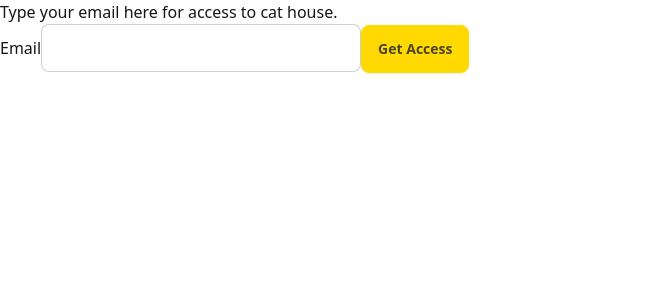
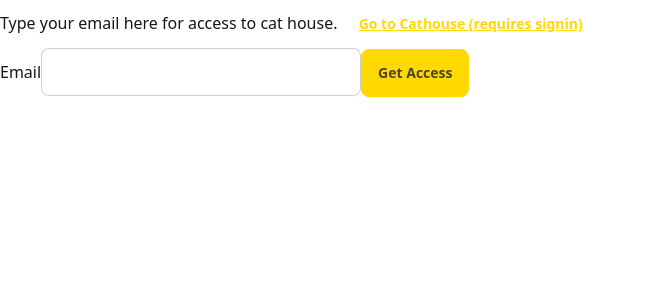
Before and after one commit to rmccrear/capstone-lv-3-2024-demo, a Next.js app: page /cathouse-login in a window 1280 px wide. Shown: the top 300 px of the page, without its empty margins (0-646 px from the left). Built offline with nearby package versions, Linux system fonts and the light colour scheme.

Commit message:
add link to cathouse login

```diff
--- a/src/pages/cathouse-login.js
+++ b/src/pages/cathouse-login.js
@@ -1,3 +1,4 @@
+import Link from "next/link";
 import { useState } from "react";
 
 export default function CatHouseLoginPage(){
@@ -23,11 +24,11 @@ export default function CatHouseLoginPage(){
 
   return (<div>
     <p>
-      Type your email here for access to cat house.
+      Type your email here for access to cat house. <Link className="btn btn-link" href="cathouse">Go to Cathouse (requires signin)</Link>
     </p>
     <form>
       {/* step 2: sync state and input value */}
-      <label for="email-label">Email</label>
+      <label htmlFor="email-label">Email</label>
       <input
          onChange={handleEmailChange}
          value={email}
```
